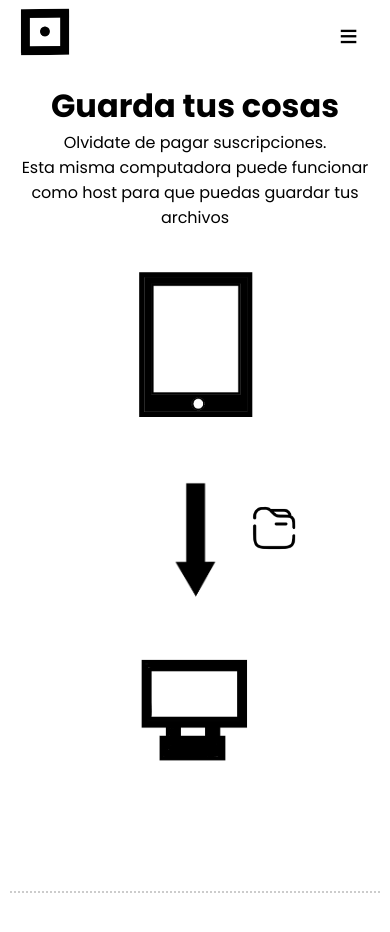
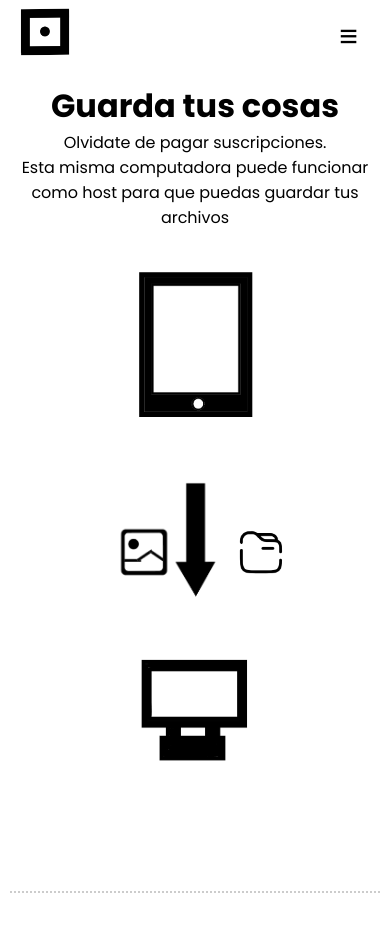
Before and after one commit to JosephMoraila/servinubelocal, a React (Vite) app: page /whatIsItAbout in a window 390 px wide. Shown: the top 932 px of the page. Built offline with nearby package versions, Linux system fonts and the light colour scheme.

Commit message:
Add photo icons and adjust styles in WhatIsItAbout component

```diff
--- a/src/pages/WhatIsItAbout/WhatIsItAbout.css
+++ b/src/pages/WhatIsItAbout/WhatIsItAbout.css
@@ -58,11 +58,17 @@
 
 .folder-image {
     position: absolute;
-
     left: 45%;
     transform: translate(-50%, -80%); /* Lo mueve justo encima de la flecha */
     width: 6vw !important; /* Ajusta el tamaño en relación con el ancho de la pantalla */
 
+}
+
+.iconPhoto-image{
+    position: absolute;
+    left: 45%;
+    transform: translate(-50%, 80%); /* Lo mueve justo abajo de la flecha */
+    width: 6vw !important; /* Ajusta el tamaño en relación con el ancho de la pantalla */
 }
 
 /* Estilos para pantallas pequeñas */
@@ -85,11 +91,6 @@
         margin-bottom: 10dvh;
     }
 
-    .images-container {
-        flex-direction: column;
-        gap: 1rem;
-    }
-
     .arrow-image {
         transform: rotate(90deg);
     }
@@ -101,11 +102,20 @@
         margin: 5vh; /* Reducir el margen en pantallas pequeñas */
     }
 
+    .images-container {
+        flex-direction: column;
+        gap: 1rem;
+    }
+
     .folder-image {
-        left: 45%;
-        transform: translate(70%, 20%); /* Lo mueve justo al lado derecho de la flecha */
+        transform: translate(5vw, 4vh); /* Lo mueve justo al lado derecho de la flecha */
         width: 12vw !important; /* Ajusta el tamaño en relación con el ancho de la pantalla */
 
     }
 
+    .iconPhoto-image{
+        transform: translate(-25vw, 4vh); /* Lo mueve justo al lado izquierdo de la flecha */
+        width: 12vw !important; /* Ajusta el tamaño en relación con el ancho de la pantalla */
+    }
+
 }
--- a/src/pages/WhatIsItAbout/WhatIsItAbout.tsx
+++ b/src/pages/WhatIsItAbout/WhatIsItAbout.tsx
@@ -10,6 +10,8 @@ import white_computer from '/images/Computer_white.png'
 import black_computer from '/images/Computer_black.png'
 import white_folder from '/images/folder_white.png'
 import black_folder from '/images/folder_black.webp'
+import photo_icon_black from '/images/photo_icon_black.png'
+import photo_icon_white from '/images/photo_icon_white.png'
 
 const WhatIsAbout = () => {
     const { effectiveMode } = useDarkMode(); // Obtener el estado del modo oscuro
@@ -18,6 +20,7 @@ const WhatIsAbout = () => {
     const arrowImgMode = effectiveMode === 'dark' ? rightArrow_white : rightArrow_black
     const PCImgMode = effectiveMode === 'dark' ? white_computer : black_computer
     const folderImgMode = effectiveMode === 'dark' ? white_folder : black_folder
+    const iconPhotoImgMode = effectiveMode === 'dark' ? photo_icon_white : photo_icon_black
 
     return(
       <div className="WhatIsAbout">
@@ -28,7 +31,8 @@ const WhatIsAbout = () => {
           <img src={cellphoneImgMode} alt='Celular'/>
           <img src={arrowImgMode} alt='Arrow' className='arrow-image'/>
           <img src={PCImgMode} alt='Celular'/>
-          <img src={folderImgMode} alt='Celular' className="folder-image"/>
+          <img src={folderImgMode} alt='folder' className="folder-image"/>
+          <img src={iconPhotoImgMode} alt='icono photo' className="iconPhoto-image"/>
 
         </div>
         <hr></hr>
```
Also changed, not shown: public/images/photo_icon_black.png (added), public/images/photo_icon_white.png (added).
